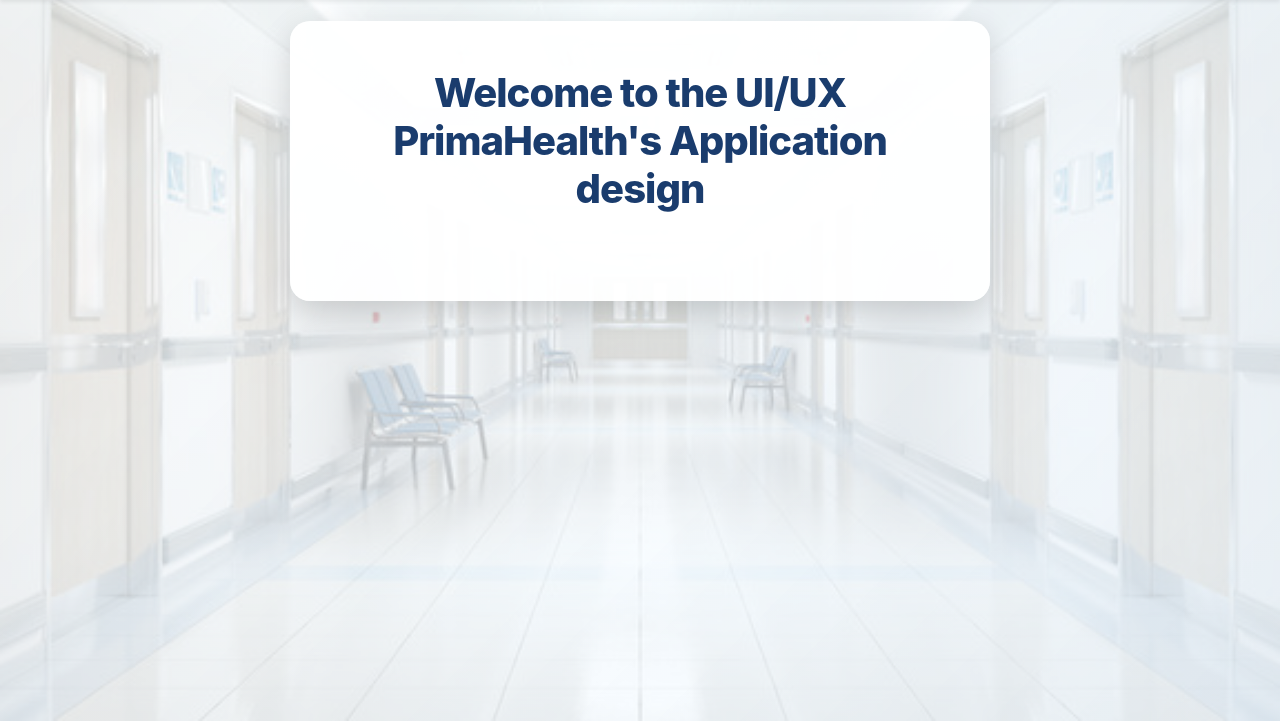
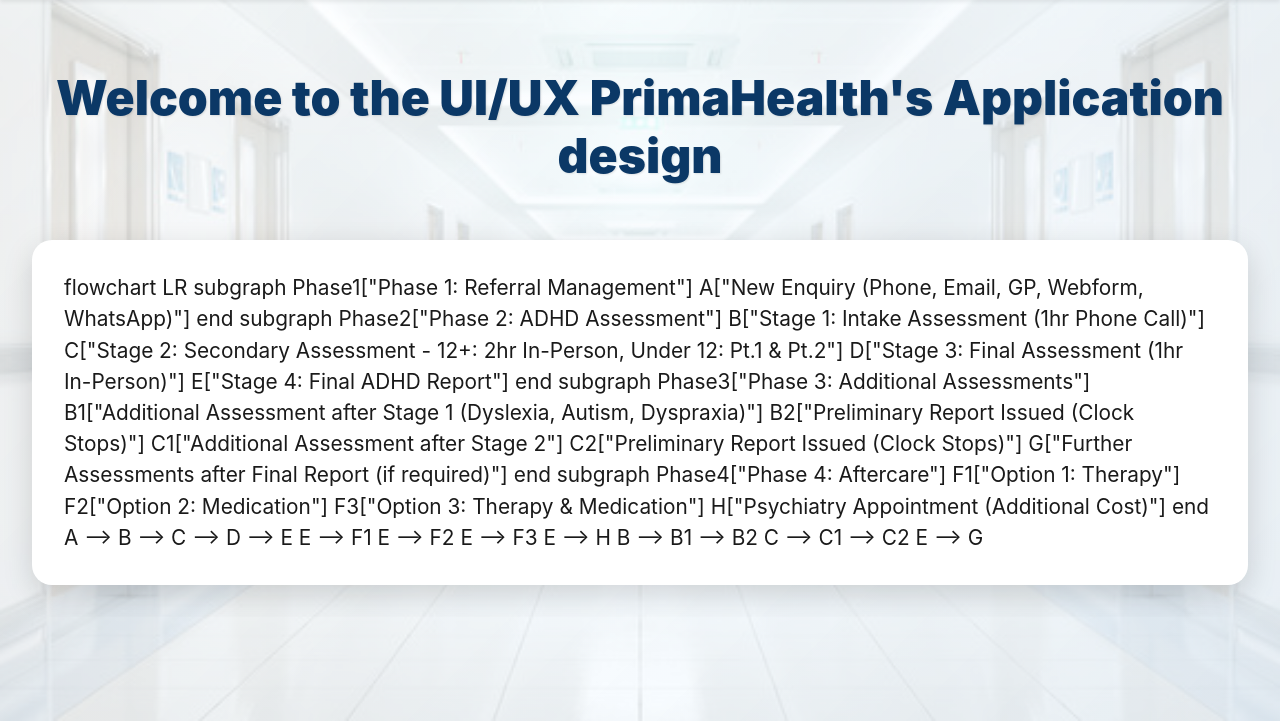
Before and after one commit to pdkv1999/primaHealth, a Python web app: template templates/home.html in a window 1280 px wide. Shown: the part 79-800 px from the top of the page. Run offline with Jinja, Linux system fonts and the light colour scheme; the template is opened without the code that fills it, so the values that code supplies are empty.

Commit message:
welcome page

```diff
--- a/templates/home.html
+++ b/templates/home.html
@@ -6,6 +6,12 @@
 
     <!-- Bootstrap -->
     <link href="https://cdn.jsdelivr.net/npm/bootstrap@5.3.0/dist/css/bootstrap.min.css" rel="stylesheet" />
+
+    <!-- Mermaid -->
+    <script type="module">
+        import mermaid from 'https://cdn.jsdelivr.net/npm/mermaid@10/dist/mermaid.esm.min.mjs';
+        mermaid.initialize({ startOnLoad: true });
+    </script>
 
     <style>
         body {
@@ -27,48 +33,29 @@
             z-index: -1;
         }
 
-        .container {
-            max-width: 700px;
-            margin: 0 auto;
-            background: rgba(255, 255, 255, 0.95);
-            padding: 3rem;
-            border-radius: 20px;
-            box-shadow: 0 10px 30px rgba(0, 0, 0, 0.15);
-            text-align: center;
-            transition: transform 0.3s ease, box-shadow 0.3s ease;
+        .full-width-diagram {
+            max-width: 100%;
+            overflow-x: auto;
+            padding: 2rem;
         }
 
-        .container:hover {
-            transform: translateY(-5px);
-            box-shadow: 0 15px 40px rgba(0, 0, 0, 0.2);
+        .mermaid {
+            background: white;
+            border-radius: 20px;
+            padding: 2rem;
+            box-shadow: 0 10px 30px rgba(0, 0, 0, 0.15);
+            font-size: 1.3rem;
         }
 
-        h1 {
-            font-size: 2.5rem;
-            font-weight: 800;
-            color: #1a3c6d;
-            margin-bottom: 2.5rem;
-            letter-spacing: -0.025em;
+        .page-title {
+            text-align: center;
+            font-size: 3rem;
+            font-weight: 900;
+            color: #0b3866;
+            padding: 3rem 1rem 1rem;
+            text-shadow: 1px 1px 2px rgba(0,0,0,0.1);
         }
 
-        .btn-outline-info {
-            width: 200px;
-            margin: 1rem;
-            border-radius: 50px;
-            font-weight: 600;
-            padding: 0.75rem 1.5rem;
-            border: 2px solid #0dcaf0;
-            color: #0dcaf0;
-            transition: all 0.3s ease;
-        }
-
-        .btn-outline-info:hover {
-            background: #0dcaf0;
-            color: #fff;
-            transform: scale(1.05);
-        }
-
-        /* Navbar Styling */
         .navbar {
             background: linear-gradient(90deg, #ffffff, #f8f9fa);
             padding: 1rem 2rem;
@@ -120,7 +107,6 @@
             color: #fff;
         }
 
-        /* Show dropdown on hover */
         .dropdown:hover .dropdown-menu {
             display: block;
             animation: fadeIn 0.3s ease-in-out;
@@ -150,7 +136,6 @@
             transform: scale(1.05);
         }
 
-        /* Animation for dropdown */
         @keyframes fadeIn {
             from { opacity: 0; transform: translateY(10px); }
             to { opacity: 1; transform: translateY(0); }
@@ -159,13 +144,10 @@
 </head>
 <body>
 
-<!-- Top Navigation Bar -->
 <nav class="navbar navbar-expand-lg navbar-light bg-white shadow-sm fixed-top">
     <div class="container-fluid px-5">
         <a class="navbar-brand fw-bold" href="#">PrimaHealth</a>
-
         <ul class="navbar-nav me-auto mb-2 mb-lg-0">
-
             <li class="nav-item dropdown">
                 <a class="nav-link dropdown-toggle" href="#" role="button">Phase 1</a>
                 <ul class="dropdown-menu">
@@ -177,7 +159,6 @@
                     <li><a class="dropdown-item" href="/phase1/cm_screen">CM Screen</a></li>
                 </ul>
             </li>
-
             <li class="nav-item dropdown">
                 <a class="nav-link dropdown-toggle" href="#" role="button">Phase 2</a>
                 <ul class="dropdown-menu">
@@ -194,30 +175,65 @@
                     <li><a class="dropdown-item" href="/phase2/receipt">Receipt</a></li>
                 </ul>
             </li>
-
             <li class="nav-item dropdown">
                 <a class="nav-link dropdown-toggle" href="#" role="button">Phase 3</a>
-                <ul class="dropdown-menu">
-                </ul>
+                <ul class="dropdown-menu"></ul>
             </li>
-
             <li class="nav-item dropdown">
                 <a class="nav-link dropdown-toggle" href="#" role="button">Phase 4</a>
-                <ul class="dropdown-menu">
-                </ul>
+                <ul class="dropdown-menu"></ul>
             </li>
-
             <li class="nav-item">
-                <a class="nav-link" href="/consent">WA Guardian Consent</a></li>
+                <a class="nav-link" href="/consent">WA Guardian Consent</a>
+            </li>
         </ul>
-
         <a href="/do_logout" class="btn btn-outline-danger">Logout</a>
     </div>
 </nav>
 
-<!-- Home Content -->
-<div class="container">
-    <h1>Welcome to the UI/UX PrimaHealth's Application design</h1>
+<!-- Large Heading Title -->
+<h1 class="page-title">Welcome to the UI/UX PrimaHealth's Application design</h1>
+
+<!-- Full Width Diagram Section -->
+<div class="full-width-diagram">
+<div class="mermaid">
+flowchart LR
+    subgraph Phase1["Phase 1: Referral Management"]
+        A["New Enquiry (Phone, Email, GP, Webform, WhatsApp)"]
+    end
+
+    subgraph Phase2["Phase 2: ADHD Assessment"]
+        B["Stage 1: Intake Assessment (1hr Phone Call)"]
+        C["Stage 2: Secondary Assessment - 12+: 2hr In-Person, Under 12: Pt.1 & Pt.2"]
+        D["Stage 3: Final Assessment (1hr In-Person)"]
+        E["Stage 4: Final ADHD Report"]
+    end
+
+    subgraph Phase3["Phase 3: Additional Assessments"]
+        B1["Additional Assessment after Stage 1 (Dyslexia, Autism, Dyspraxia)"]
+        B2["Preliminary Report Issued (Clock Stops)"]
+        C1["Additional Assessment after Stage 2"]
+        C2["Preliminary Report Issued (Clock Stops)"]
+        G["Further Assessments after Final Report (if required)"]
+    end
+
+    subgraph Phase4["Phase 4: Aftercare"]
+        F1["Option 1: Therapy"]
+        F2["Option 2: Medication"]
+        F3["Option 3: Therapy & Medication"]
+        H["Psychiatry Appointment (Additional Cost)"]
+    end
+
+    A --> B --> C --> D --> E
+    E --> F1
+    E --> F2
+    E --> F3
+    E --> H
+
+    B --> B1 --> B2
+    C --> C1 --> C2
+    E --> G
+</div>
 </div>
 
 <!-- Bootstrap JS -->
```
